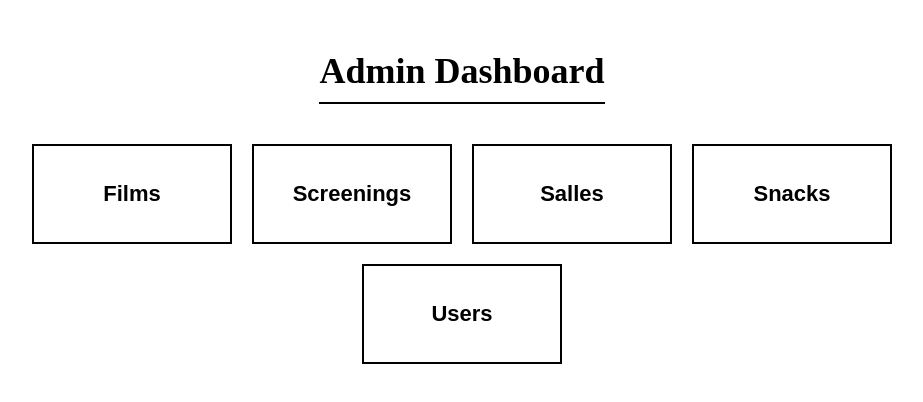
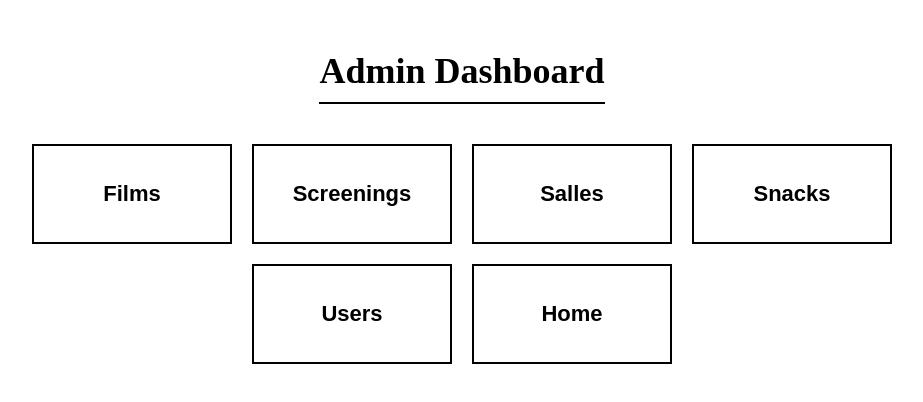
Before and after one commit to hnassim203/Cinema, a React app in the folder frontend/: page /dashbord in a window 1280 px wide. Shown: the top 402 px of the page, without its empty margins (178-1101 px from the left). Built offline with nearby package versions, Linux system fonts and the light colour scheme; sample sign-in values are in the browser's storage; the HTML template or start-up script is replaced by a standard one.

Commit message:
add home link to dashboard

```diff
--- a/frontend/src/pages/Dashbord/Dashbord.jsx
+++ b/frontend/src/pages/Dashbord/Dashbord.jsx
@@ -13,6 +13,7 @@ export default function Dashbord() {
         <Link to="/dashbord/salles" className="dash-card"> Salles</Link>
         <Link to="/dashbord/snaks" className="dash-card"> Snacks</Link>
         <Link to="/dashbord/users" className="dash-card"> Users</Link>
+        <Link to="/" className="dash-card"> Home</Link>
         {/* <Link to="/dashbord/seats" className="dash-card"> seats</Link> */}
       </div>
     </div>
```
